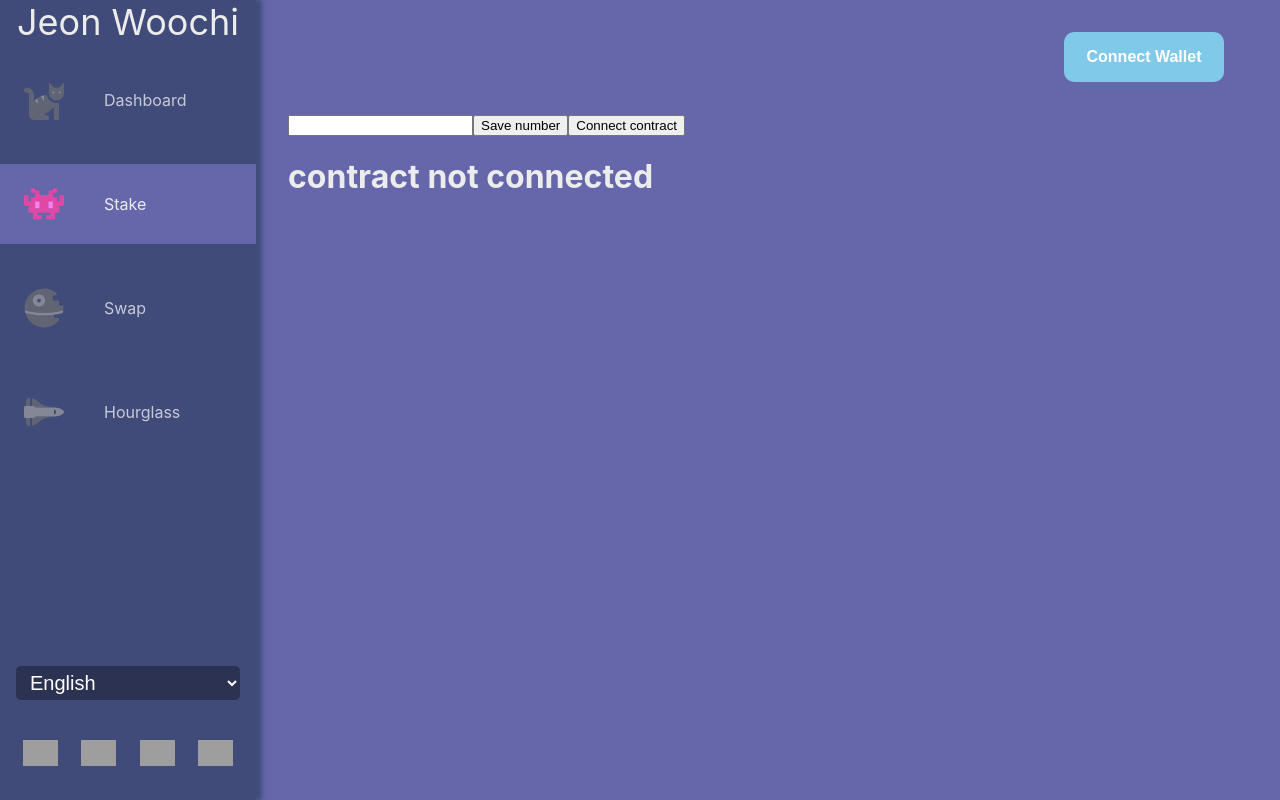
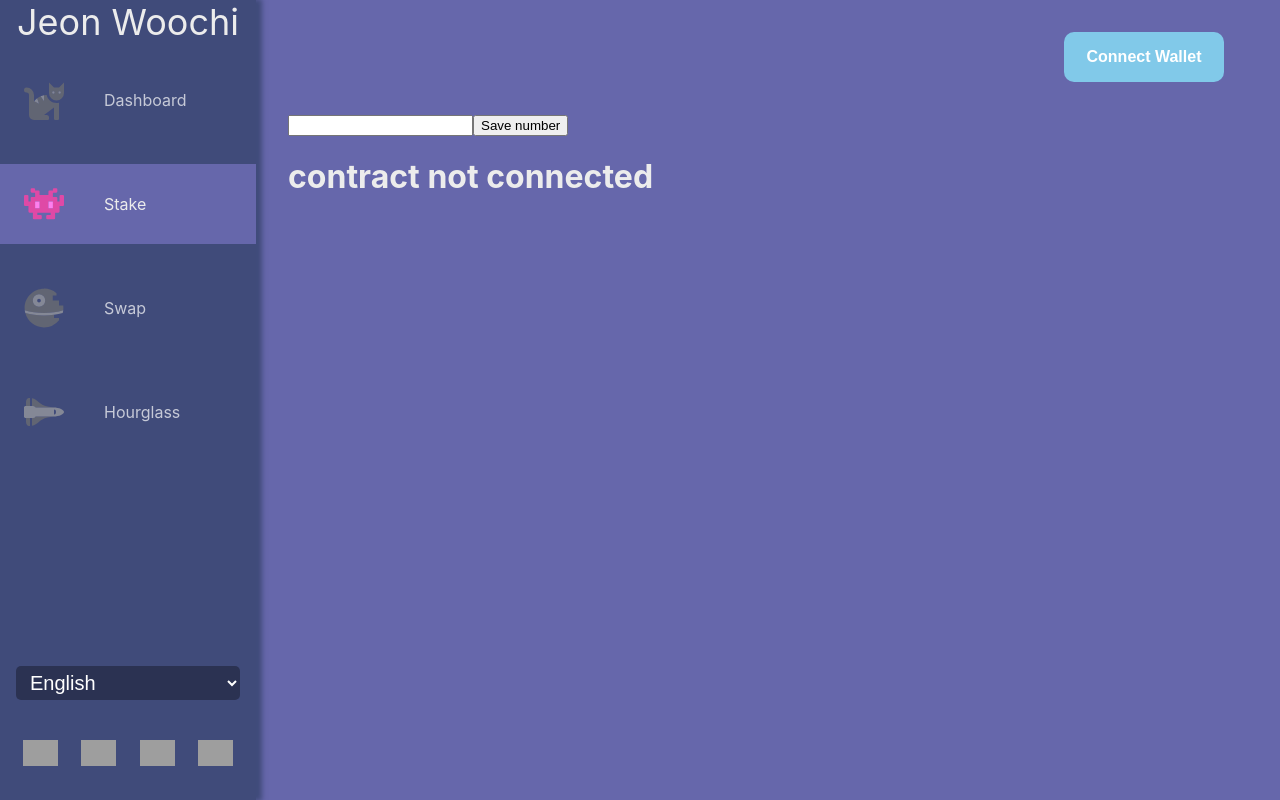
Before and after one commit to nialabs-network/bipa_defi_frontend, a Next.js app: page /stake in a window 1280 px wide. Built offline with nearby package versions, Linux system fonts and the light colour scheme; grey boxes are pictures that could not be loaded.

Commit message:
build error resolved

```diff
--- a/Hooks/useWeb3.js
+++ b/Hooks/useWeb3.js
@@ -35,7 +35,7 @@ export const useWeb3 = () => {
         const network = await web3Provider.eth.net.getId();
         const balance = await web3Provider.eth.getBalance(address[0]);
         const contract = new web3Provider.eth.Contract(
-          storage,
+          contractAbi,
           "0xD86D2267465F53d87A946eE3332B58664D183a0F"
         );
         console.log("now dispatching");
--- a/pages/_app.js
+++ b/pages/_app.js
@@ -3,7 +3,6 @@ import AppLayout from "../Components/Layouts/AppLayout";
 import { Slide, ToastContainer } from "react-toastify";
 import "react-toastify/dist/ReactToastify.css";
 import "../styles/globals.css";
-import { useEffect } from "react";
 
 function Dapp({ Component, pageProps, Language }) {
   console.log(
@@ -33,11 +32,13 @@ function Dapp({ Component, pageProps, Language }) {
 }
 Dapp.getInitialProps = ({ ctx }) => {
   console.log("Server run");
-  if (ctx.req.cookies?.Language) {
+  console.log(ctx.req?.cookies?.Language);
+  if (ctx.req) {
     return {
-      Language: typeof ctx.req.cookies?.Language
-        ? "en-US"
-        : ctx.req.cookies.Language,
+      Language:
+        ctx.req.cookies?.Language === undefined
+          ? "en-US"
+          : ctx.req.cookies.Language,
     };
   } else {
     return {};
--- a/pages/stake.js
+++ b/pages/stake.js
@@ -1,20 +1,8 @@
 import React, { useState } from "react";
 import { toast } from "react-toastify";
-import { useAppContext, useWeb3Context } from "../Contexts";
-import storage from "../contracts/storage.abi";
+import { useWeb3Context } from "../Contexts";
 export default function Stake() {
-  console.error(storage);
   const { web3State } = useWeb3Context();
-  function contractConnect() {
-    web3State.dispatch({
-      type: "LOAD_CONTRACT",
-      contract: new web3State.web3Provider.eth.Contract(
-        storage,
-        "0xD86D2267465F53d87A946eE3332B58664D183a0F"
-      ),
-    });
-    toast.success("contract loaded");
-  }
   const [number, setNumber] = useState("");
   const [blocknumb, setBlocknum] = useState("");
   const handleChange = (e) => {
@@ -49,7 +37,6 @@ export default function Stake() {
     <div>
       <input onChange={handleChange} value={number} type="number" required />
       <button onClick={saveNumber}>Save number</button>
-      <button onClick={contractConnect}>Connect contract</button>
       <h1>{number}</h1>
       <h1>{blocknumb}</h1>
       <h1>
```
